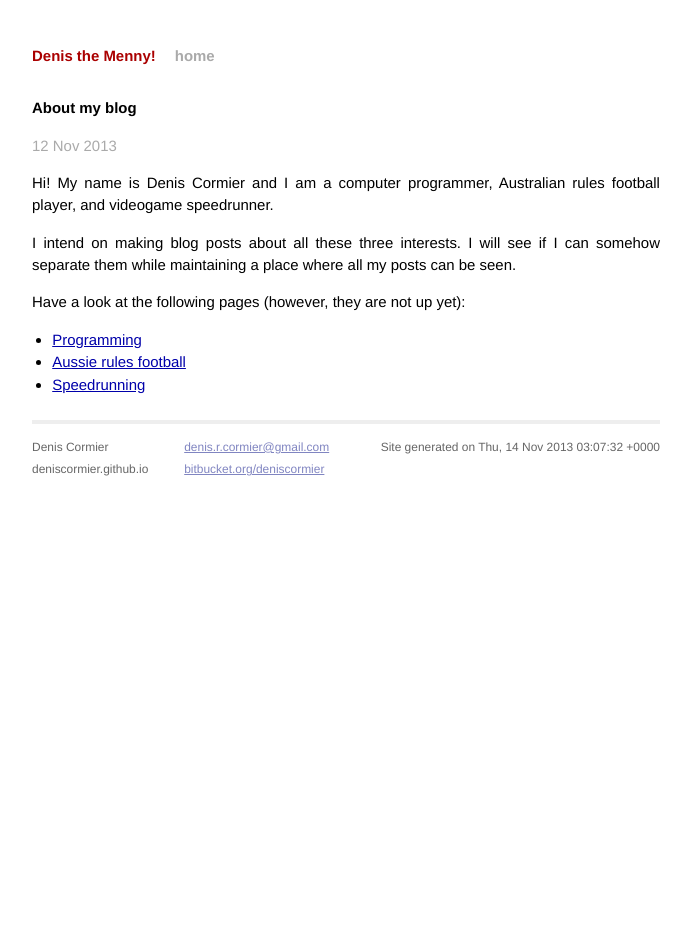
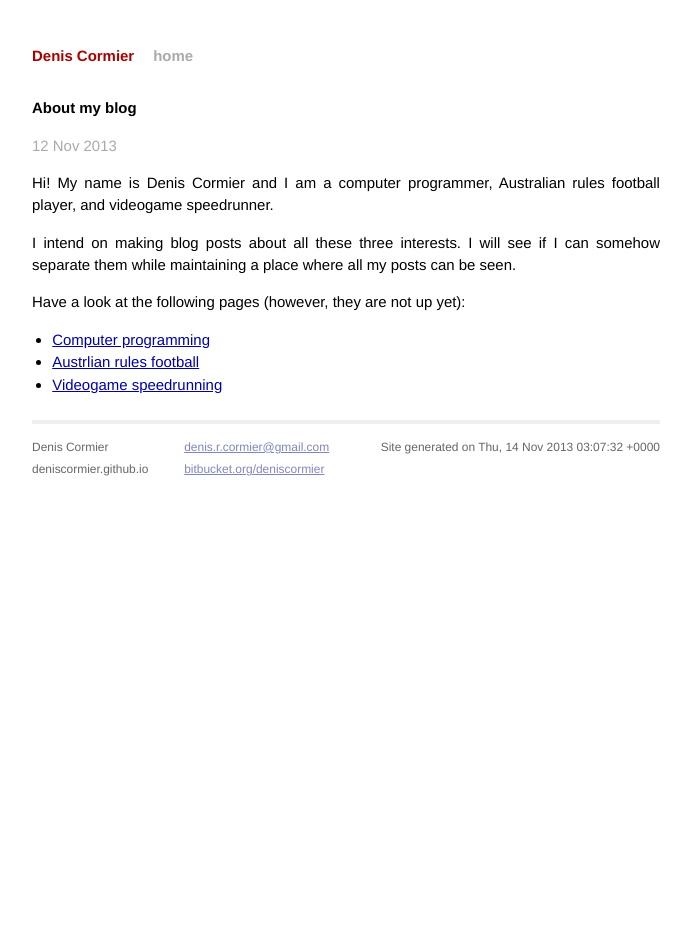
Before and after one commit to deniscormier/deniscormier.github.io, a Jekyll site: the page built from _posts/2013-11-12-about-my-blog.markdown, in a window 1280 px wide. Shown: the whole page, without its empty margins (294-985 px from the left). Built offline with Jekyll 4.4.1, drawn with Linux system fonts in a browser that asks for light colours; Markdown is read by kramdown in place of the engine named in the settings.

Commit message:
Added aussierules, programming, and speedrunning categories for blog posts

```diff
--- a/_config.yml
+++ b/_config.yml
@@ -1,3 +1,3 @@
-name: Denis the Menny!
+name: Denis Cormier
 markdown: redcarpet
 pygments: true
--- a/_posts/2013-11-12-about-my-blog.markdown
+++ b/_posts/2013-11-12-about-my-blog.markdown
@@ -14,10 +14,6 @@
 
 Have a look at the following pages (however, they are not up yet):
 
-- [Programming][programming]
-- [Aussie rules football][aussierules]
-- [Speedrunning][speedrunning]
-
-[programming]: [http://deniscormier.github.io/programming]
-[aussierules]: [http://deniscormier.github.io/aussierules]
-[speedrunning]: [http://deniscormier.github.io/speedrunning]
+- [Computer programming](http://deniscormier.github.io/programming)
+- [Austrlian rules football](http://deniscormier.github.io/aussierules)
+- [Videogame speedrunning](http://deniscormier.github.io/speedrunning)
```
Also changed, not shown: other parts of _posts/2013-11-12-about-my-blog.markdown (+1 -1 lines), aussierules/index.html (added, +13 -0 lines), programming/index.html (added, +13 -0 lines), speedrunning/index.html (added, +13 -0 lines).
